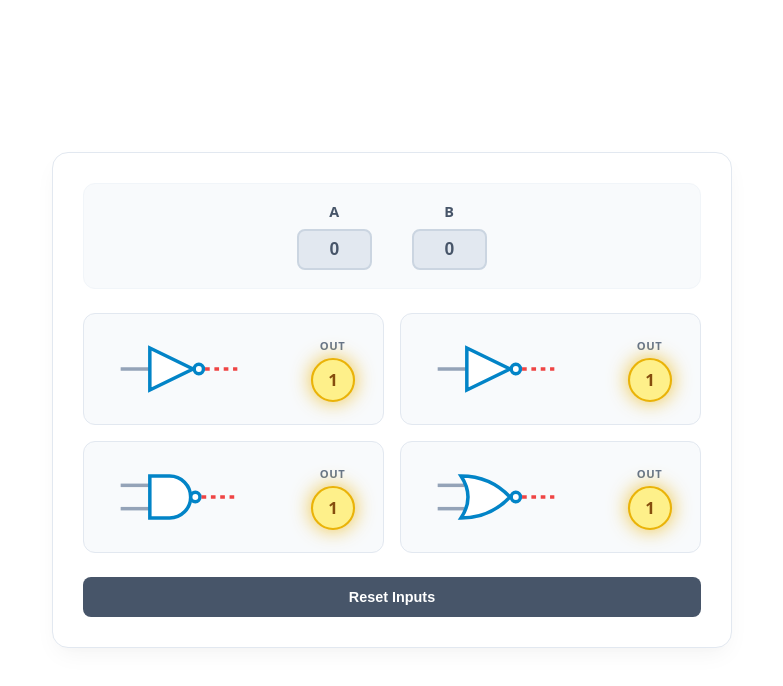
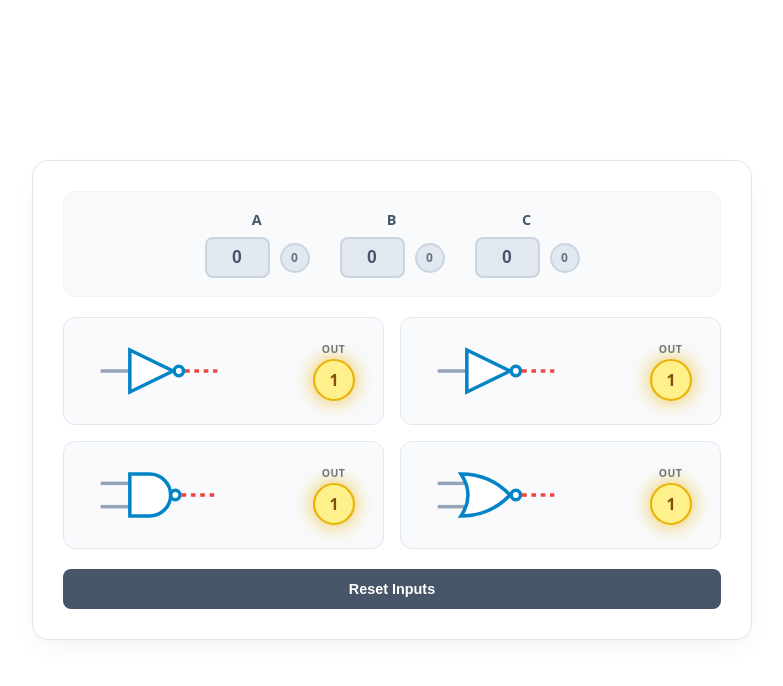
Before and after one commit to BFellure/logicgates, a plain HTML site: page index.html in a window 1280 px wide. Shown: the whole page, without its empty margins (248-1031 px from the left). Drawn offline with Linux system fonts and the light colour scheme.

Commit message:
Update index.html

```diff
--- a/index.html
+++ b/index.html
@@ -23,14 +23,14 @@
             align-items: center;
             gap: 20px;
             width: 100%;
-            max-width: 720px;
+            max-width: 760px;
             padding: 20px;
             box-sizing: border-box;
         }
         .sim-card {
             display: flex;
             flex-direction: column;
-            gap: 24px;
+            gap: 20px;
             background: #ffffff;
             padding: 30px;
             border-radius: 16px;
@@ -44,7 +44,7 @@
         .inputs-section {
             display: flex;
             justify-content: center;
-            gap: 40px;
+            gap: 30px;
             background: #f8fafc;
             padding: 18px;
             border-radius: 12px;
@@ -62,6 +62,11 @@
             color: #475569;
             letter-spacing: 0.05em;
         }
+        .input-group {
+            display: flex;
+            align-items: center;
+            gap: 10px;
+        }
         .toggle-btn {
             background: #e2e8f0;
             color: #475569;
@@ -72,7 +77,7 @@
             border-radius: 8px;
             cursor: pointer;
             transition: all 0.2s cubic-bezier(0.4, 0, 0.2, 1);
-            width: 75px;
+            width: 65px;
             text-align: center;
         }
         .toggle-btn.active {
@@ -82,22 +87,45 @@
             box-shadow: 0 0 12px rgba(239, 68, 68, 0.4);
         }
 
-        /* Gates Grid */
+        /* Small Connected Input Bubble */
+        .input-bubble {
+            width: 26px;
+            height: 26px;
+            border-radius: 50%;
+            border: 2px solid #cbd5e1;
+            background: #e2e8f0;
+            display: flex;
+            justify-content: center;
+            align-items: center;
+            font-weight: 800;
+            font-size: 0.75rem;
+            color: #64748b;
+            transition: all 0.2s ease;
+        }
+        .input-bubble.lit {
+            background: #fef08a;
+            border-color: #eab308;
+            color: #854d0e;
+            box-shadow: 0 0 10px rgba(234, 179, 8, 0.6);
+        }
+
+        /* Gates Grid Layout */
         .gates-grid {
             display: grid;
-            grid-template-columns: repeat(auto-fit, minmax(280px, 1fr));
+            grid-template-columns: repeat(2, 1fr);
             gap: 16px;
         }
         .gate-box {
             background: #f8fafc;
             border: 1px solid #e2e8f0;
             border-radius: 12px;
-            padding: 20px 15px;
+            padding: 18px 15px;
             display: flex;
             flex-direction: column;
             align-items: center;
             justify-content: center;
             transition: border-color 0.2s ease;
+            position: relative;
         }
         .gate-box:hover {
             border-color: #cbd5e1;
@@ -109,7 +137,7 @@
             align-items: center;
             justify-content: space-between;
             width: 100%;
-            max-width: 240px;
+            max-width: 260px;
         }
         svg {
             width: 130px;
@@ -142,18 +170,18 @@
             display: flex;
             flex-direction: column;
             align-items: center;
-            gap: 6px;
+            gap: 4px;
         }
         .output-label {
-            font-size: 0.7rem;
+            font-size: 0.65rem;
             font-weight: 800;
             color: #64748b;
             text-transform: uppercase;
             letter-spacing: 0.05em;
         }
         .output-bulb {
-            width: 38px;
-            height: 38px;
+            width: 36px;
+            height: 36px;
             border-radius: 50%;
             border: 2px solid #cbd5e1;
             background: #e2e8f0;
@@ -161,7 +189,7 @@
             justify-content: center;
             align-items: center;
             font-weight: 800;
-            font-size: 1rem;
+            font-size: 0.95rem;
             color: #64748b;
             transition: all 0.25s cubic-bezier(0.4, 0, 0.2, 1);
         }
@@ -205,53 +233,66 @@
 
 <div class="main-container">
     <div class="sim-card">
-        <!-- Input Switches -->
+        <!-- Input Switches (A, B, C) -->
         <div class="inputs-section">
             <div class="input-control">
                 <span class="input-label">A</span>
-                <button class="toggle-btn" id="switchA" onclick="toggleInput('A')">0</button>
+                <div class="input-group">
+                    <button class="toggle-btn" id="switchA" onclick="toggleInput('A')">0</button>
+                    <div class="input-bubble" id="bubbleA">0</div>
+                </div>
             </div>
             <div class="input-control">
                 <span class="input-label">B</span>
-                <button class="toggle-btn" id="switchB" onclick="toggleInput('B')">0</button>
+                <div class="input-group">
+                    <button class="toggle-btn" id="switchB" onclick="toggleInput('B')">0</button>
+                    <div class="input-bubble" id="bubbleB">0</div>
+                </div>
+            </div>
+            <div class="input-control">
+                <span class="input-label">C</span>
+                <div class="input-group">
+                    <button class="toggle-btn" id="switchC" onclick="toggleInput('C')">0</button>
+                    <div class="input-bubble" id="bubbleC">0</div>
+                </div>
             </div>
         </div>
 
-        <!-- Logic Gates Display Grid with Connected Schematic Symbols -->
+        <!-- Gates Grid Layout (NOT separated on top, NAND & NOR on bottom) -->
         <div class="gates-grid">
-            <!-- NOT A -->
+            <!-- NOT Gate (Connected to Input C) -->
             <div class="gate-box">
                 <div class="schematic-container">
                     <svg viewBox="0 0 100 60">
-                        <line x1="0" y1="30" x2="25" y2="30" class="wire" id="wire_notA_in"/>
+                        <line x1="0" y1="30" x2="25" y2="30" class="wire" id="wire_not_in"/>
                         <polygon points="25,12 25,48 62,30" class="gate-shape"/>
                         <circle cx="67" cy="30" r="4" class="gate-shape"/>
-                        <line x1="71" y1="30" x2="100" y2="30" class="wire" id="wire_notA_out"/>
+                        <line x1="71" y1="30" x2="100" y2="30" class="wire" id="wire_not_out"/>
                     </svg>
                     <div class="output-indicator">
                         <span class="output-label">OUT</span>
-                        <div class="output-bulb" id="bulbNotA">0</div>
+                        <div class="output-bulb" id="bulbNot">0</div>
                     </div>
                 </div>
             </div>
 
-            <!-- NOT B -->
+            <!-- Second NOT Gate (Optional independent or mirrored, set to C as well) -->
             <div class="gate-box">
                 <div class="schematic-container">
                     <svg viewBox="0 0 100 60">
-                        <line x1="0" y1="30" x2="25" y2="30" class="wire" id="wire_notB_in"/>
+                        <line x1="0" y1="30" x2="25" y2="30" class="wire" id="wire_not2_in"/>
                         <polygon points="25,12 25,48 62,30" class="gate-shape"/>
                         <circle cx="67" cy="30" r="4" class="gate-shape"/>
-                        <line x1="71" y1="30" x2="100" y2="30" class="wire" id="wire_notB_out"/>
+                        <line x1="71" y1="30" x2="100" y2="30" class="wire" id="wire_not2_out"/>
                     </svg>
                     <div class="output-indicator">
                         <span class="output-label">OUT</span>
-                        <div class="output-bulb" id="bulbNotB">0</div>
+                        <div class="output-bulb" id="bulbNot2">0</div>
                     </div>
                 </div>
             </div>
 
-            <!-- NAND -->
+            <!-- NAND (Connected to Inputs A and B) -->
             <div class="gate-box">
                 <div class="schematic-container">
                     <svg viewBox="0 0 100 60">
@@ -268,7 +309,7 @@
                 </div>
             </div>
 
-            <!-- NOR -->
+            <!-- NOR (Connected to Inputs A and B) -->
             <div class="gate-box">
                 <div class="schematic-container">
                     <svg viewBox="0 0 100 60">
@@ -296,6 +337,7 @@
 <script>
     let inputA = 0;
     let inputB = 0;
+    let inputC = 0;
 
     let audioCtx = null;
     function playClick() {
@@ -320,6 +362,8 @@
             inputA = inputA === 0 ? 1 : 0;
         } else if (target === 'B') {
             inputB = inputB === 0 ? 1 : 0;
+        } else if (target === 'C') {
+            inputC = inputC === 0 ? 1 : 0;
         }
         updateSimulator();
     }
@@ -328,38 +372,51 @@
         playClick();
         inputA = 0;
         inputB = 0;
+        inputC = 0;
         updateSimulator();
     }
 
     function updateSimulator() {
-        // Toggle Buttons
+        // Toggle Buttons & Input Bubbles
         const btnA = document.getElementById('switchA');
         const btnB = document.getElementById('switchB');
+        const btnC = document.getElementById('switchC');
+        const bubbleA = document.getElementById('bubbleA');
+        const bubbleB = document.getElementById('bubbleB');
+        const bubbleC = document.getElementById('bubbleC');
 
         btnA.textContent = inputA;
         btnA.classList.toggle('active', inputA === 1);
+        bubbleA.textContent = inputA;
+        bubbleA.classList.toggle('lit', inputA === 1);
 
         btnB.textContent = inputB;
         btnB.classList.toggle('active', inputB === 1);
+        bubbleB.textContent = inputB;
+        bubbleB.classList.toggle('lit', inputB === 1);
+
+        btnC.textContent = inputC;
+        btnC.classList.toggle('active', inputC === 1);
+        bubbleC.textContent = inputC;
+        bubbleC.classList.toggle('lit', inputC === 1);
 
         // Calculate Logic Out
-        const notA = inputA === 0 ? 1 : 0;
-        const notB = inputB === 0 ? 1 : 0;
+        const notC = inputC === 0 ? 1 : 0;
         const nandOut = (inputA === 1 && inputB === 1) ? 0 : 1;
         const norOut = (inputA === 1 || inputB === 1) ? 0 : 1;
 
         // Set Bulbs
-        setBulb('bulbNotA', notA);
-        setBulb('bulbNotB', notB);
+        setBulb('bulbNot', notC);
+        setBulb('bulbNot2', notC);
         setBulb('bulbNand', nandOut);
         setBulb('bulbNor', norOut);
 
         // Update Dynamic Wires
-        setWire('wire_notA_in', inputA);
-        setWire('wire_notA_out', notA);
+        setWire('wire_not_in', inputC);
+        setWire('wire_not_out', notC);
 
-        setWire('wire_notB_in', inputB);
-        setWire('wire_notB_out', notB);
+        setWire('wire_not2_in', inputC);
+        setWire('wire_not2_out', notC);
 
         setWire('wire_nand_a', inputA);
         setWire('wire_nand_b', inputB);
```
